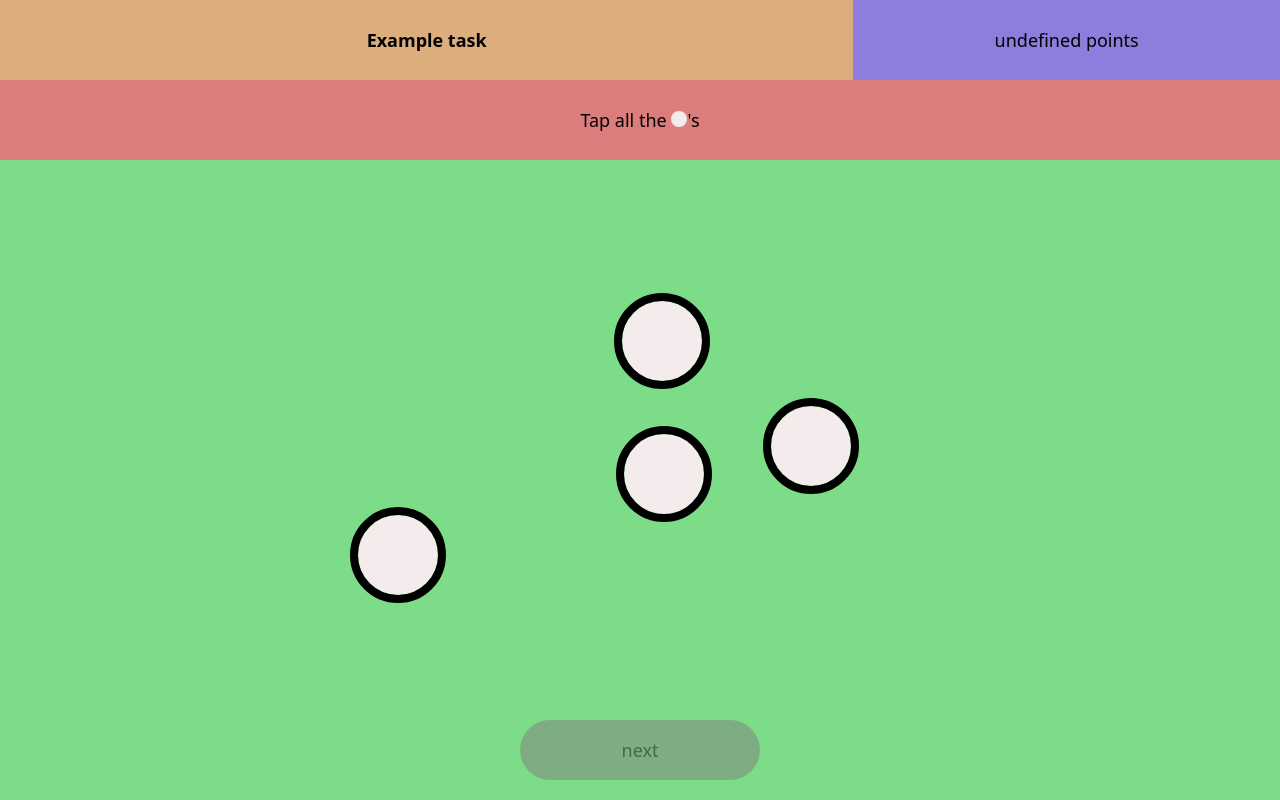
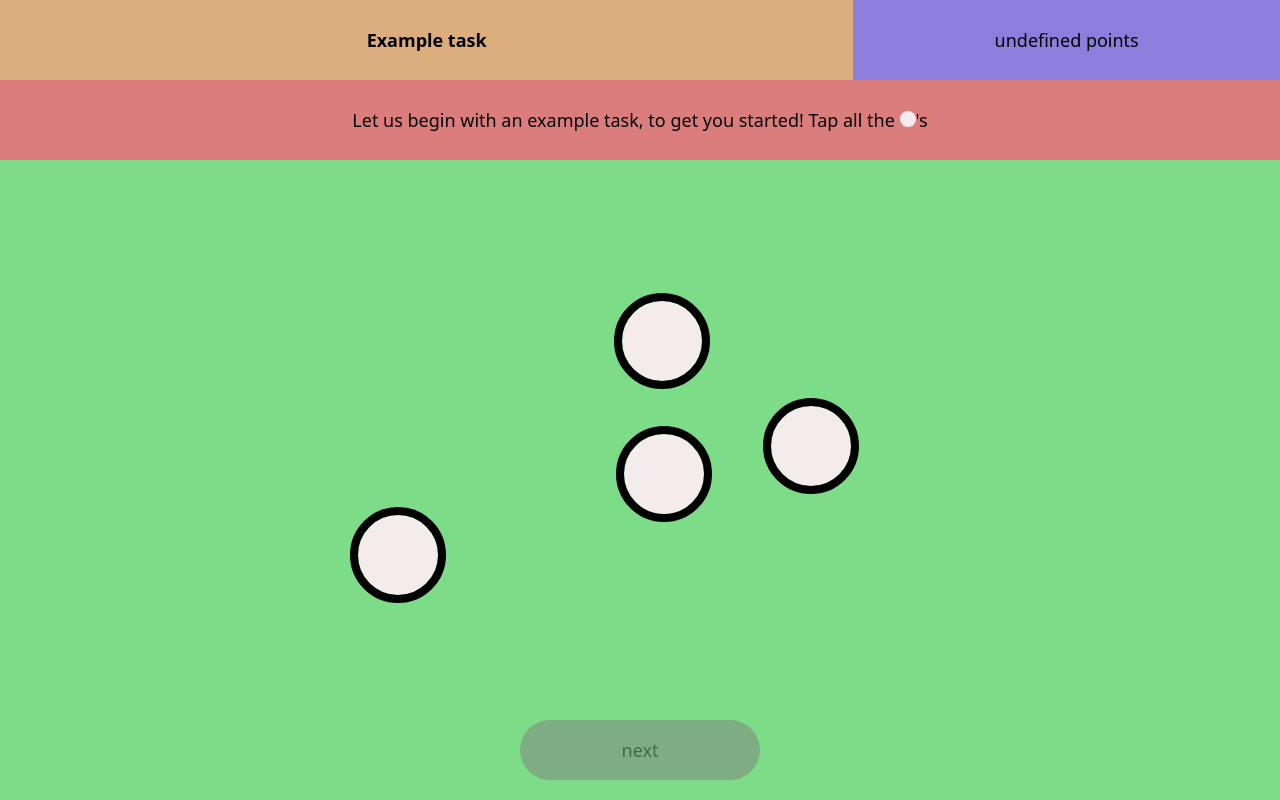
Before and after one commit to ntnon/svelte-cog, a SvelteKit app: page / in a window 1280 px wide. Both pictures are taken after a click on the button "next". Built offline with nearby package versions, Linux system fonts and the light colour scheme.

Commit message:
example was improved

```diff
--- a/src/components/pages/Example.svelte
+++ b/src/components/pages/Example.svelte
@@ -17,11 +17,13 @@
 <Stage>
 	<span slot="name">Example task</span>
 	<span slot="info">
-		Tap all the <span class="inline-block"><span class="clickable size-[1rem]"></span></span>'s
+		Let us begin with an example task, to get you started! Tap all the <span class="inline-block"
+			><span class="clickable size-[1rem]"></span></span
+		>'s
 	</span>
-	<span slot="progress"><slot /></span>
 	<span slot="component" class="size-full center">
 		<ExampleTask bind:balls={$taskState.data} />
 	</span>
-	<Button active={$taskState.completed} fn={fallbackFn} slot="next">{defaultNextLabel}</Button>
+
+	<Button slot="next" active={$taskState.completed} fn={fallbackFn}>{defaultNextLabel}</Button>
 </Stage>
```
